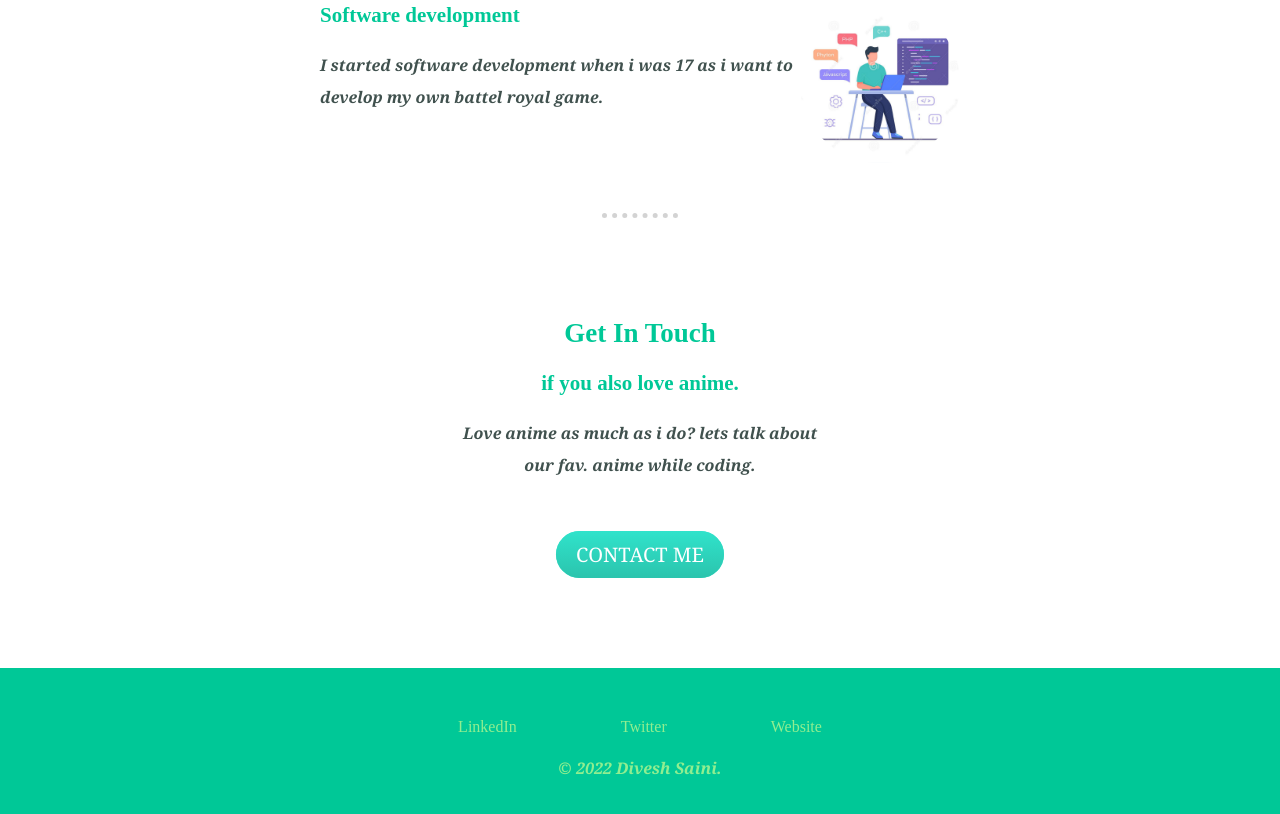
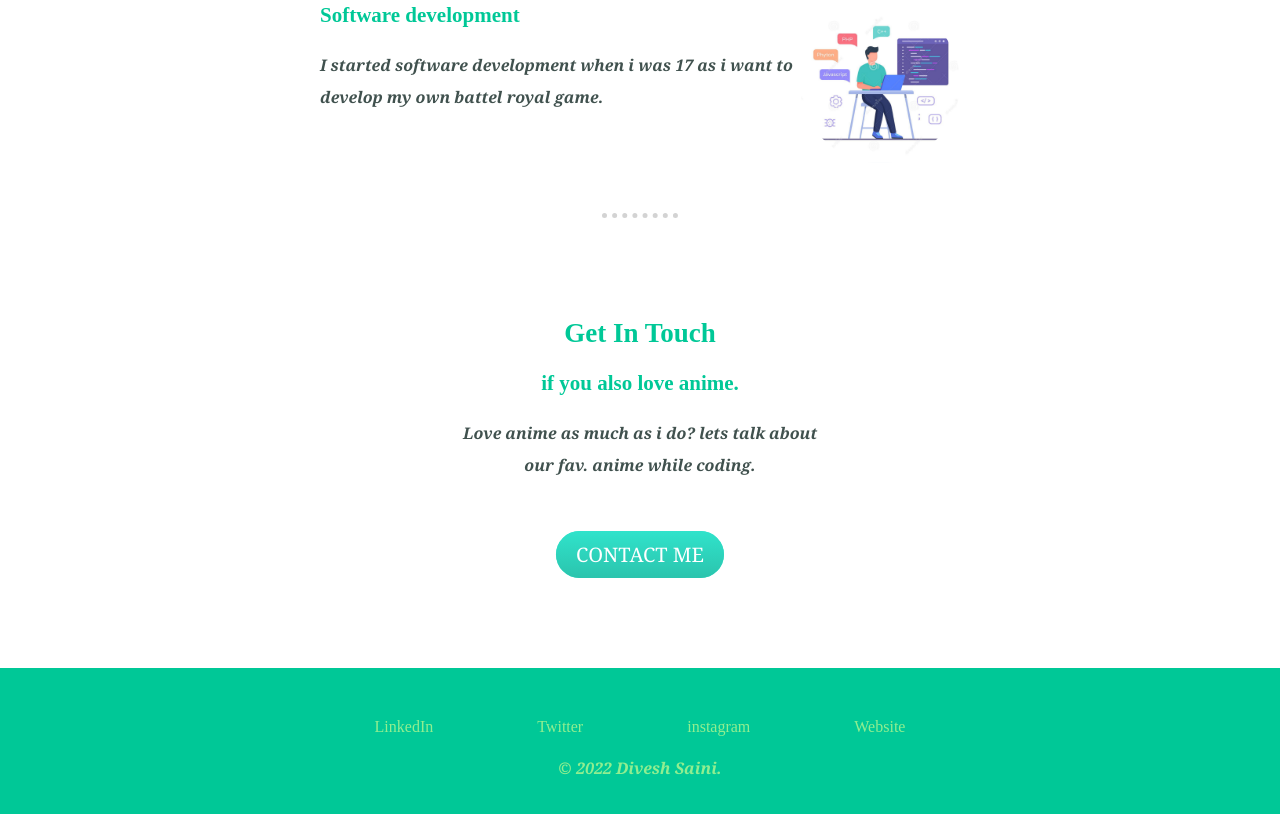
Before and after one commit to diveshsaini1991/personal-site, a plain HTML site: page index.html in a window 1280 px wide. Shown: the part 1589-2403 px from the top of the page. Drawn offline with Linux system fonts and the light colour scheme; a web font is replaced by a local one.

Commit message:
insta added

```diff
--- a/index.html
+++ b/index.html
@@ -53,6 +53,7 @@
   <div class="bot">
     <a class="footer-link" href="https://www.linkedin.com/in/divesh-saini-92ba82250">LinkedIn  </a>
     <a class="footer-link" href="https://twitter.com/diveshsaini1991/">Twitter  </a>
+    <a class="footer-link" href="https://www.instagram.com/gladiator_3001/">instagram  </a>
     <a class="footer-link" href="https://diveshsaini1991.github.io/first/">Website</a>
     <p class="copy">© 2022 Divesh Saini.</p>
   </div>
```
